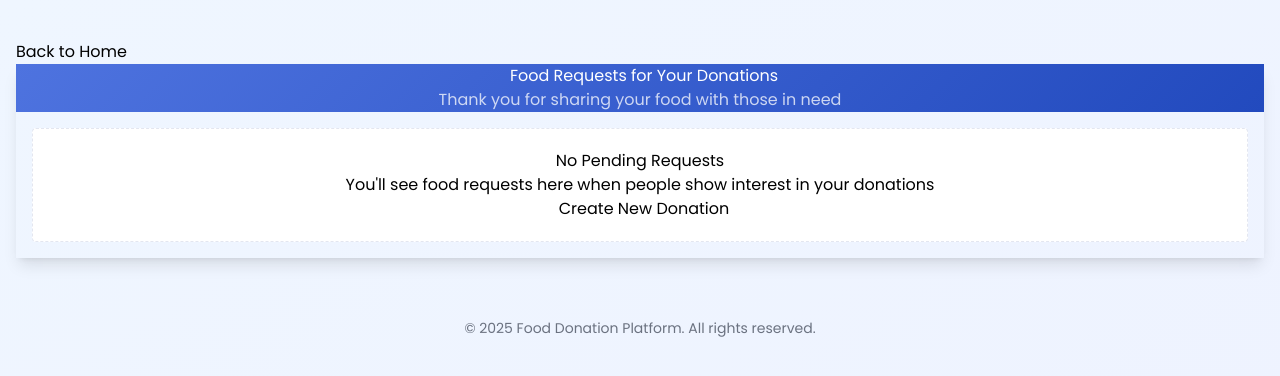
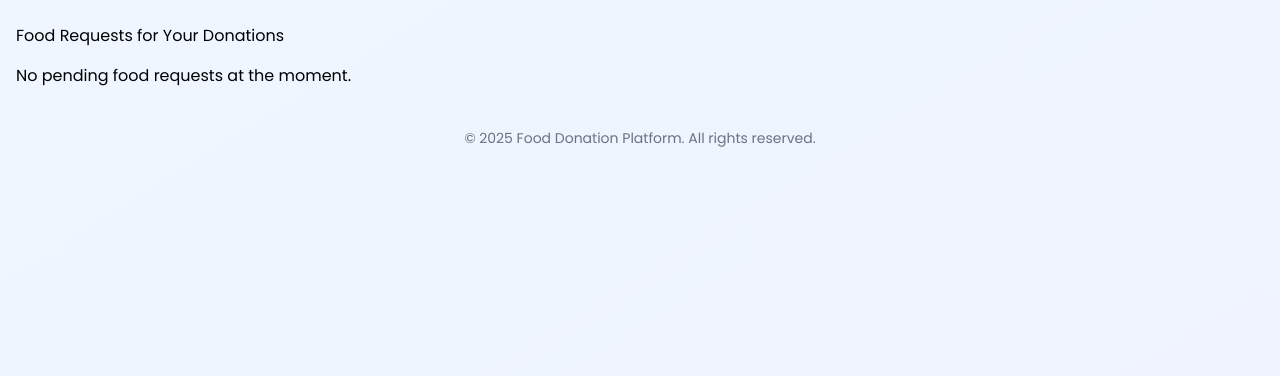
Before and after one commit to Shiva-Manda/Food_Donation, a Django app: template templates/donateapp/receive_requests.html in a window 1280 px wide. Shown: the top 376 px of the page. Run offline with Django 3.2, Linux system fonts and the light colour scheme; the template is opened without the code that fills it, so the values that code supplies are empty; some libraries are stand-ins or nearby versions.

Commit message:
Update receive_requests.html

```diff
--- a/templates/donateapp/receive_requests.html
+++ b/templates/donateapp/receive_requests.html
@@ -1,105 +1,23 @@
 {% extends 'donateapp/base.html' %}
-{% load static %}
-
 {% block content %}
-<div class="container mt-4">
-  <a href="{% url 'home_authenticated' %}" class="btn btn-light mb-4">
-    <i class="fas fa-arrow-left"></i> Back to Home
-  </a>
-
-  <div class="card shadow-lg mb-5 border-0">
-    <div class="card-header bg-gradient-primary text-white rounded-top">
-      <h3 class="m-0 text-center">
-        <i class="fas fa-hand-holding-heart mr-2"></i> Food Requests for Your Donations
-      </h3>
-      <p class="m-0 text-center opacity-75">Thank you for sharing your food with those in need</p>
-    </div>
-
-    <div class="card-body p-4 bg-light">
+<div class="container">
+  <h3 class="mb-4">Food Requests for Your Donations</h3>
   {% for req in requests %}
-      <div class="request-card card mb-4 shadow-sm border-0">
-        <div class="card-header bg-white d-flex justify-content-between align-items-center">
-          <h5 class="m-0 text-primary">
-            <i class="fas fa-user-circle mr-2"></i> Request from {{ req.user.username }}
-          </h5>
-          <span class="badge bg-light text-dark">
-            <i class="far fa-clock mr-1"></i> {{ req.created_at|timesince }} ago
-          </span>
-        </div>
-
+    <div class="card my-3">
       <div class="card-body">
-          <div class="row">
-            <div class="col-md-6">
-              <div class="info-box p-3 mb-3 bg-white rounded">
-                <h6 class="text-success mb-2">
-                  <i class="fas fa-utensils mr-2"></i> Food Details
-                </h6>
-                <p class="m-0 text-muted">{{ req.donation.food_details }}</p>
-              </div>
-            </div>
-            <div class="col-md-6">
-              <div class="info-box p-3 mb-3 bg-white rounded">
-                <h6 class="text-info mb-2">
-                  <i class="fas fa-comment-dots mr-2"></i> Message
-                </h6>
-                <p class="m-0 text-muted">{{ req.any_message|default:"No message provided" }}</p>
-              </div>
-            </div>
-          </div>
-
-          <div class="d-flex flex-wrap gap-3 mt-3">
-            <form method="POST" class="d-flex flex-wrap gap-2">
+        <p><strong>From:</strong> {{ req.user.username }}</p>
+        <p><strong>Food:</strong> {{ req.donation.food_details }}</p>
+        <p><strong>Message:</strong> {{ req.any_message }}</p>
+        <form method="POST">
           {% csrf_token %}
           <input type="hidden" name="request_id" value="{{ req.id }}">
-              <button name="action" value="accept" class="btn btn-success px-4 py-2">
-                <i class="fas fa-check-circle mr-2"></i> Accept Request
-              </button>
-              <button name="action" value="decline" class="btn btn-outline-danger px-4 py-2">
-                <i class="fas fa-times-circle mr-2"></i> Decline
-              </button>
+          <button name="action" value="accept" class="btn btn-success">Accept</button>
+          <button name="action" value="decline" class="btn btn-danger">Decline</button>
         </form>
       </div>
     </div>
-      </div>
   {% empty %}
-      <div class="empty-state text-center py-5 bg-white rounded">
-        <i class="fas fa-inbox-open fa-4x mb-3 text-muted"></i>
-        <h4 class="text-muted">No Pending Requests</h4>
-        <p class="text-muted">You'll see food requests here when people show interest in your donations</p>
-        <a href="{% url 'donare' %}" class="btn btn-primary mt-2">
-          <i class="fas fa-utensils mr-2"></i> Create New Donation
-        </a>
-      </div>
+    <p>No pending food requests at the moment.</p>
   {% endfor %}
 </div>
-  </div>
-</div>
-
-<style>
-  .request-card {
-    transition: all 0.3s ease;
-    border-left: 4px solid #4e73df;
-  }
-  .request-card:hover {
-    transform: translateY(-2px);
-    box-shadow: 0 5px 15px rgba(0, 0, 0, 0.1) !important;
-  }
-  .bg-gradient-primary {
-    background: linear-gradient(135deg, #4e73df 0%, #224abe 100%);
-  }
-  .info-box {
-    border: 1px solid #e3e6f0;
-  }
-  .btn-success {
-    background-color: #1cc88a;
-    border-color: #1cc88a;
-  }
-  .btn-success:hover {
-    background-color: #17a673;
-    border-color: #17a673;
-  }
-  .empty-state {
-    border: 1px dashed #e3e6f0;
-  }
-</style>
 {% endblock %}
```
Lines whose indentation alone changed are shown as unchanged.
